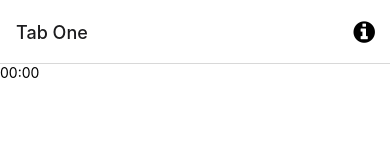
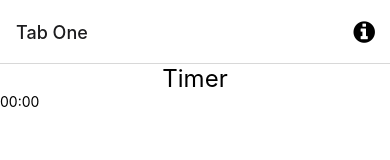
Before and after one commit to PlayCodeHub/TimeTimer, a React Native app: screen /TabOne in a window 390 px wide. Shown: the top 160 px of the page. Built offline with nearby package versions, Linux system fonts and the light colour scheme; what expo-linking would draw is missing.

Commit message:
07 - Timer name and renaming Resolve #15

```diff
--- /dev/null
+++ b/components/TimerNameInput.tsx
@@ -0,0 +1,27 @@
+import { TextInput } from "react-native";
+import { StyleSheet } from "react-native";
+
+export interface CountdownNumberInputProps {
+  timerName: string;
+  setTimerName: (text: string) => void;
+}
+
+export default function TimerNameInput({
+  timerName,
+  setTimerName
+}: CountdownNumberInputProps) {
+  return (
+    <TextInput
+      style={styles.timerNameText}
+      keyboardType="default"
+      value={timerName}
+      onChangeText={setTimerName}
+      maxLength={20}
+      selectTextOnFocus
+    />
+  );
+}
+
+const styles = StyleSheet.create({
+  timerNameText: { fontSize: 24, textAlign: "center" }
+});
--- a/screens/TabOneScreen.tsx
+++ b/screens/TabOneScreen.tsx
@@ -6,11 +6,13 @@ import Clock from "../components/Clock";
 import Pie from "../components/pie";
 import { FontAwesome } from "@expo/vector-icons";
 import Colors from "../constants/Colors";
+import TimerNameInput from "../components/TimerNameInput";
 
 export default function TabOneScreen() {
   const [remainingSeconds, setRemainingSeconds] = useState(0);
   const [pause, setPause] = useState(true);
   const [minutesInput, setMinutesInput] = useState("0");
+  const [timerName, setTimerName] = useState("Timer");
 
   const size = Layout.window.width - (Layout.window.width / 10) * 3;
   const existingTimeout = useRef<NodeJS.Timeout>();
@@ -53,6 +55,9 @@ export default function TabOneScreen() {
         justifyContent: "space-between"
       }}
     >
+      <View>
+        <TimerNameInput timerName={timerName} setTimerName={setTimerName} />
+      </View>
       <View>
         <CountdownNumberInput
           remainingSeconds={remainingSeconds}
```
Also changed, not shown: components/Clock.tsx (line endings or trailing spaces).
